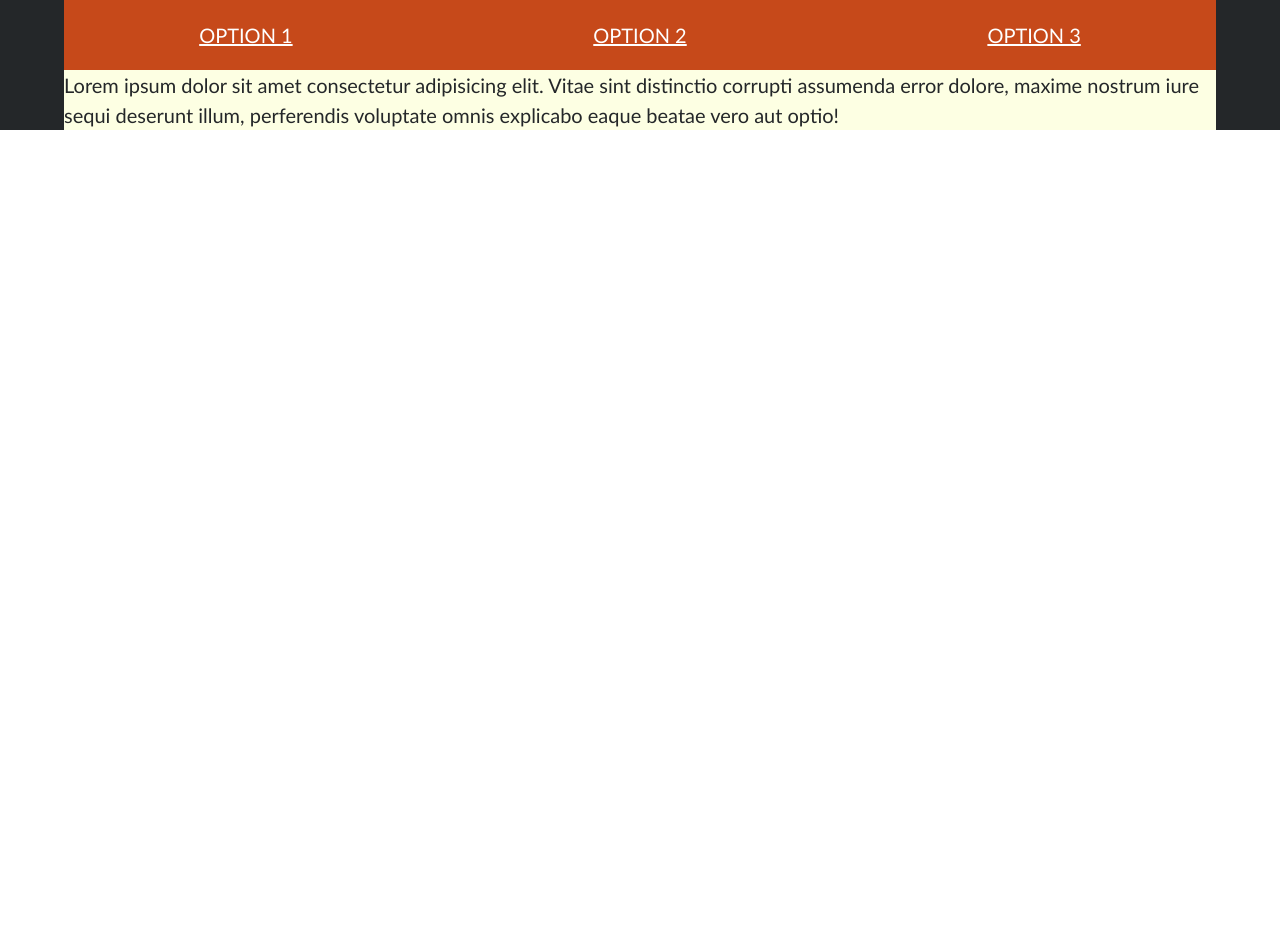
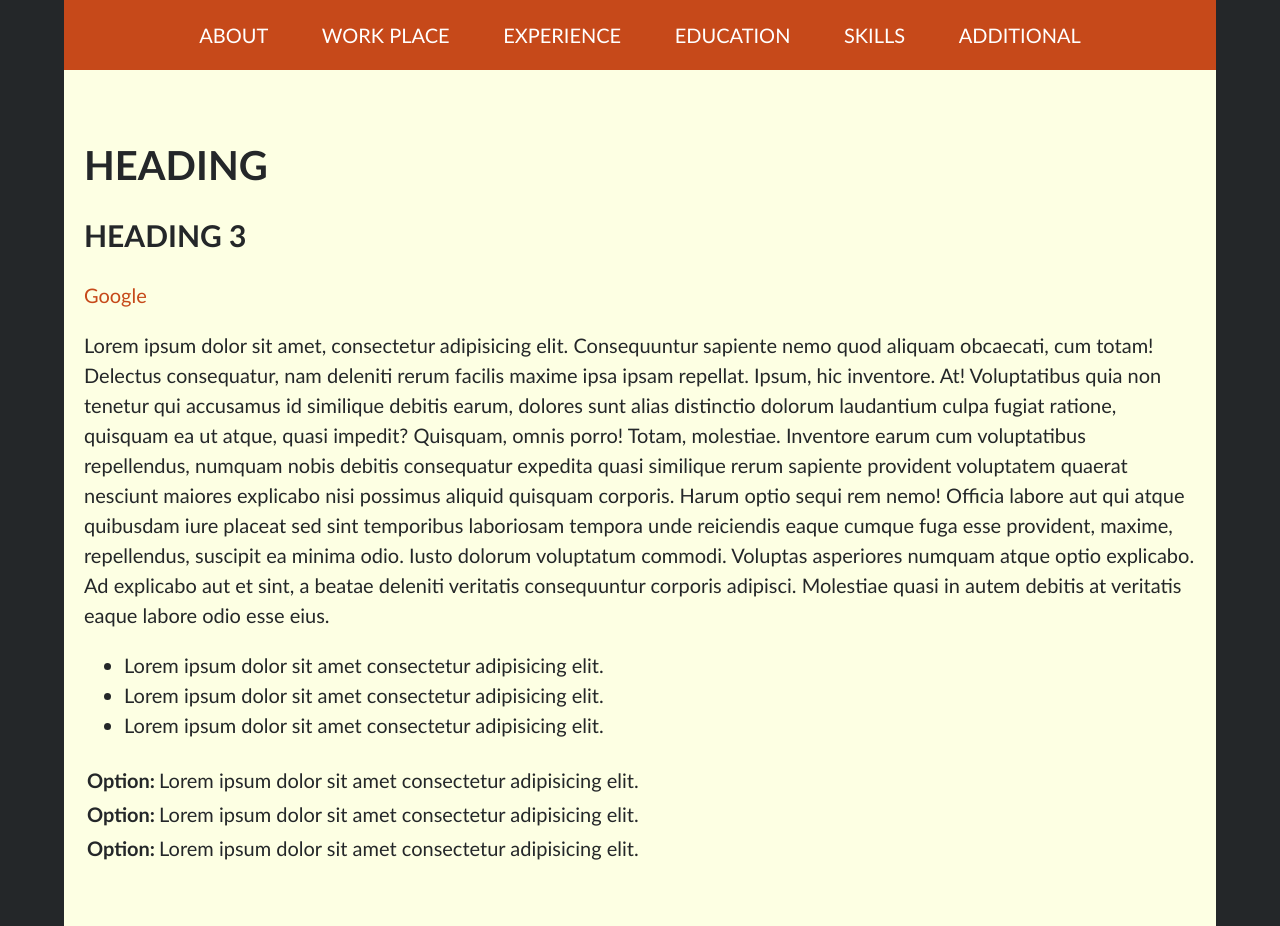
Before and after one commit to vetal7772/homepage, a plain HTML site: page index.html in a window 1280 px wide. Before the commit the page ends 800 px from the top, so only its background shows below. Drawn offline with Linux system fonts and the light colour scheme.

Commit message:
Added body-vers1.1 to index.html and next changes to styles.css

```diff
--- a/index.html
+++ b/index.html
@@ -12,20 +12,62 @@
     <main class="container">
       <header class="header">
         <ul class="menu">
-          <li class="menu-item"><a href="#">Option 1</a></li>
-          <li class="menu-item"><a href="#">Option 2</a></li>
-          <li class="menu-item"><a href="#">Option 3</a></li>
+          <li class="menu-item"><a href="#intro">About</a></li>
+          <li class="menu-item"><a href="#work-place">Work place</a></li>
+          <li class="menu-item"><a href="#experience">Experience</a></li>
+          <li class="menu-item"><a href="#education">Education</a></li>
+          <li class="menu-item"><a href="#skills">Skills</a></li>
+          <li class="menu-item"><a href="#additional-info">Additional</a></li>
         </ul>
       </header>
       <article class="content">
         <section id="" class="">
-          Lorem ipsum dolor sit amet consectetur adipisicing elit. Vitae sint
-          distinctio corrupti assumenda error dolore, maxime nostrum iure sequi
-          deserunt illum, perferendis voluptate omnis explicabo eaque beatae
-          vero aut optio!
+          <h1>Heading</h1>
+          <h3>Heading 3</h3>
+          <a href="https://www.google.com">Google</a>
+          <p>
+            Lorem ipsum dolor sit amet, consectetur adipisicing elit.
+            Consequuntur sapiente nemo quod aliquam obcaecati, cum totam!
+            Delectus consequatur, nam deleniti rerum facilis maxime ipsa ipsam
+            repellat. Ipsum, hic inventore. At! Voluptatibus quia non tenetur
+            qui accusamus id similique debitis earum, dolores sunt alias
+            distinctio dolorum laudantium culpa fugiat ratione, quisquam ea ut
+            atque, quasi impedit? Quisquam, omnis porro! Totam, molestiae.
+            Inventore earum cum voluptatibus repellendus, numquam nobis debitis
+            consequatur expedita quasi similique rerum sapiente provident
+            voluptatem quaerat nesciunt maiores explicabo nisi possimus aliquid
+            quisquam corporis. Harum optio sequi rem nemo! Officia labore aut
+            qui atque quibusdam iure placeat sed sint temporibus laboriosam
+            tempora unde reiciendis eaque cumque fuga esse provident, maxime,
+            repellendus, suscipit ea minima odio. Iusto dolorum voluptatum
+            commodi. Voluptas asperiores numquam atque optio explicabo. Ad
+            explicabo aut et sint, a beatae deleniti veritatis consequuntur
+            corporis adipisci. Molestiae quasi in autem debitis at veritatis
+            eaque labore odio esse eius.
+          </p>
+          <ul>
+            <li>Lorem ipsum dolor sit amet consectetur adipisicing elit.</li>
+            <li>Lorem ipsum dolor sit amet consectetur adipisicing elit.</li>
+            <li>Lorem ipsum dolor sit amet consectetur adipisicing elit.</li>
+          </ul>
+          <table>
+            <tr></tr>
+            <tr>
+              <td>Option:</td>
+              <td>Lorem ipsum dolor sit amet consectetur adipisicing elit.</td>
+            </tr>
+            <tr>
+              <td>Option:</td>
+              <td>Lorem ipsum dolor sit amet consectetur adipisicing elit.</td>
+            </tr>
+            <tr>
+              <td>Option:</td>
+              <td>Lorem ipsum dolor sit amet consectetur adipisicing elit.</td>
+            </tr>
+          </table>
         </section>
       </article>
-      <footer class="footer"></footer>
+      <footer class="footer padding-block"></footer>
     </main>
   </body>
 </html>
--- a/styles.css
+++ b/styles.css
@@ -75,3 +75,35 @@
   .menu .menu-item a:hover::before {
     opacity: 1;
   }
+
+  h1,
+  h2 {
+    margin-top: 0;
+
+    text-transform: uppercase;
+    font-size: 2em;
+  }
+  h3 {
+    margin-top: 0;
+
+    text-transform: uppercase;
+    font-size: 1.5em;
+  }
+  a {
+    color: #c6491a;
+    text-decoration: none;
+  }
+  a:hover {
+    color: #d3741c;
+  }
+  table td {
+    vertical-align: top;
+  }
+  table td:first-of-type {
+    font-weight: bold;
+  }
+  section {
+    padding: 1em;
+    padding-top: 4em;
+    padding-bottom: 3em;
+  }
```
